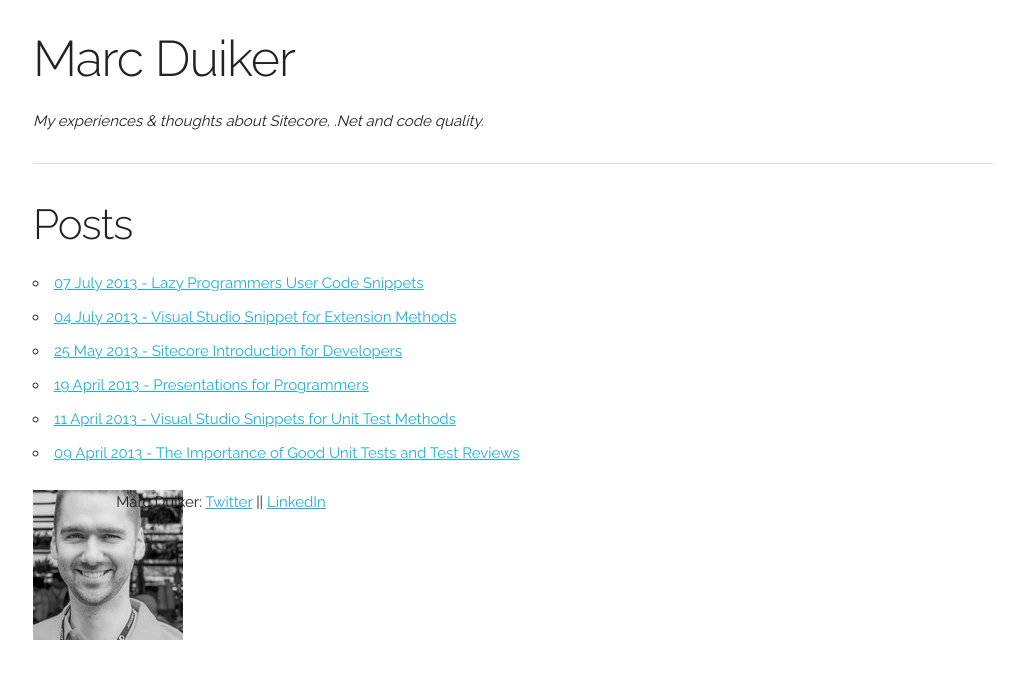
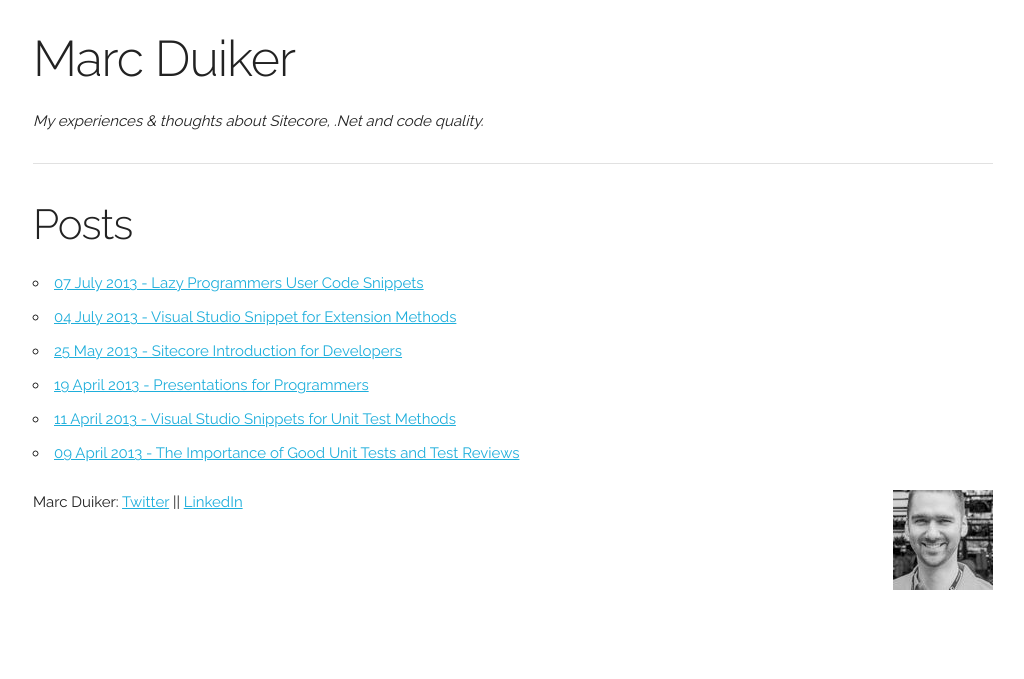
Before and after one commit to marcduiker/marcduiker.github.io, a Jekyll site: the page built from index.html, in a window 1280 px wide. Shown: the top 679 px of the page, without its empty margins (127-1151 px from the left). Built offline with Jekyll 4.4.1, drawn with Linux system fonts in a browser that asks for light colours.

Commit message:
Resized profile and changed footer layout

```diff
--- a/_includes/footer.html
+++ b/_includes/footer.html
@@ -1,12 +1,12 @@
   <div class="container">
     <div class="row">
-      <div class="one column">
-        <img src="{{ site.url }}/assets/MarcDuiker150px.jpg" alt="Marc Duiker profile">
-      </div>
-      <div class="eleven columns">
+      <div class="ten columns">
         <p>
 			   Marc Duiker: <a href="https://twitter.com/@marcduiker" target="_blank">Twitter</a> || <a href="https://nl.linkedin.com/in/mduiker" target="_blank">LinkedIn</a>
 		    </p>
       </div>
+      <div class="two columns">
+        <img class="u-pull-right"" src="{{ site.url }}/assets/MarcDuiker100px.jpg" alt="Marc Duiker profile">
+      </div>
     </div>
   </div>
```
Also changed, not shown: assets/MarcDuiker100px.jpg (added), assets/MarcDuiker150px.jpg (deleted).
